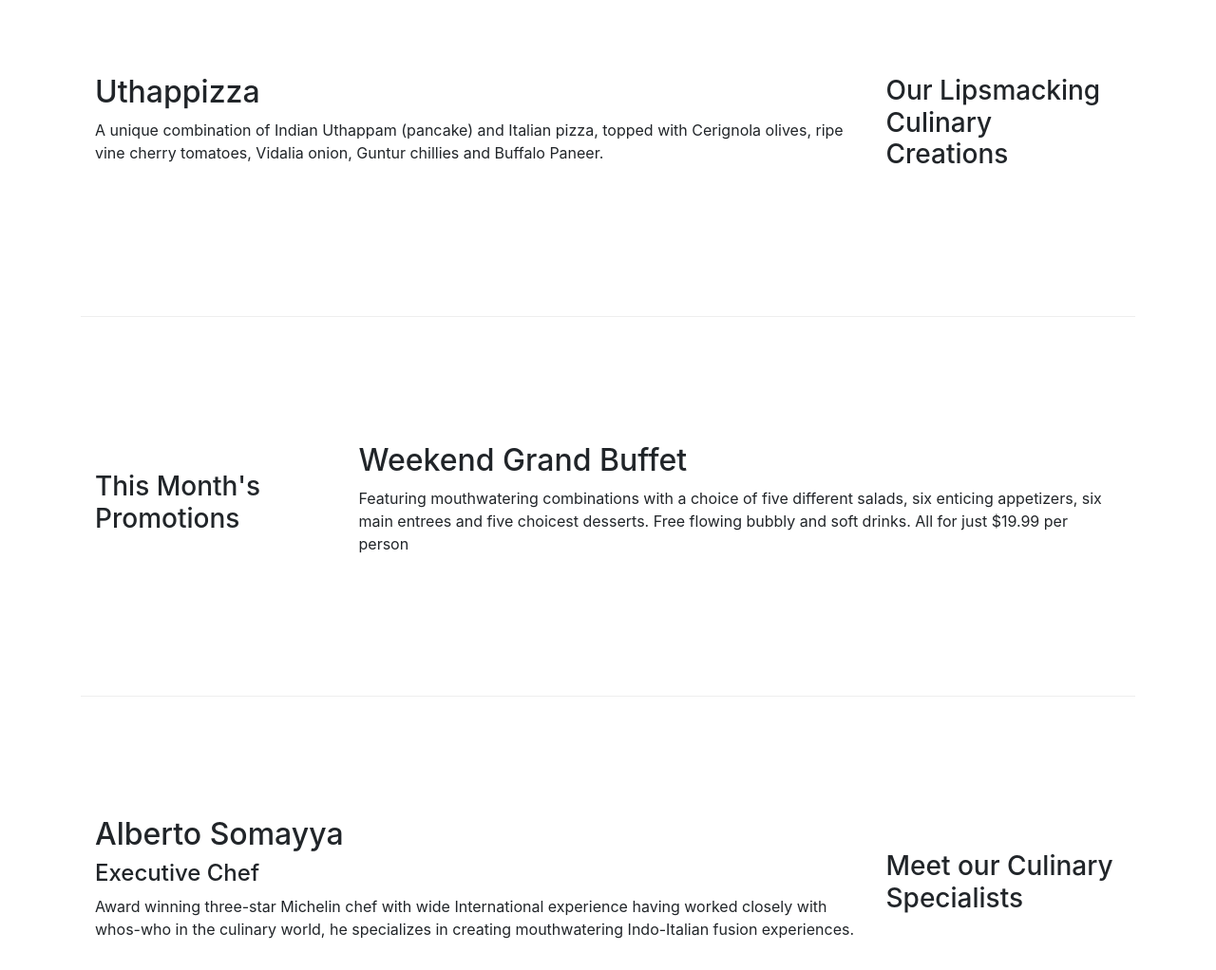
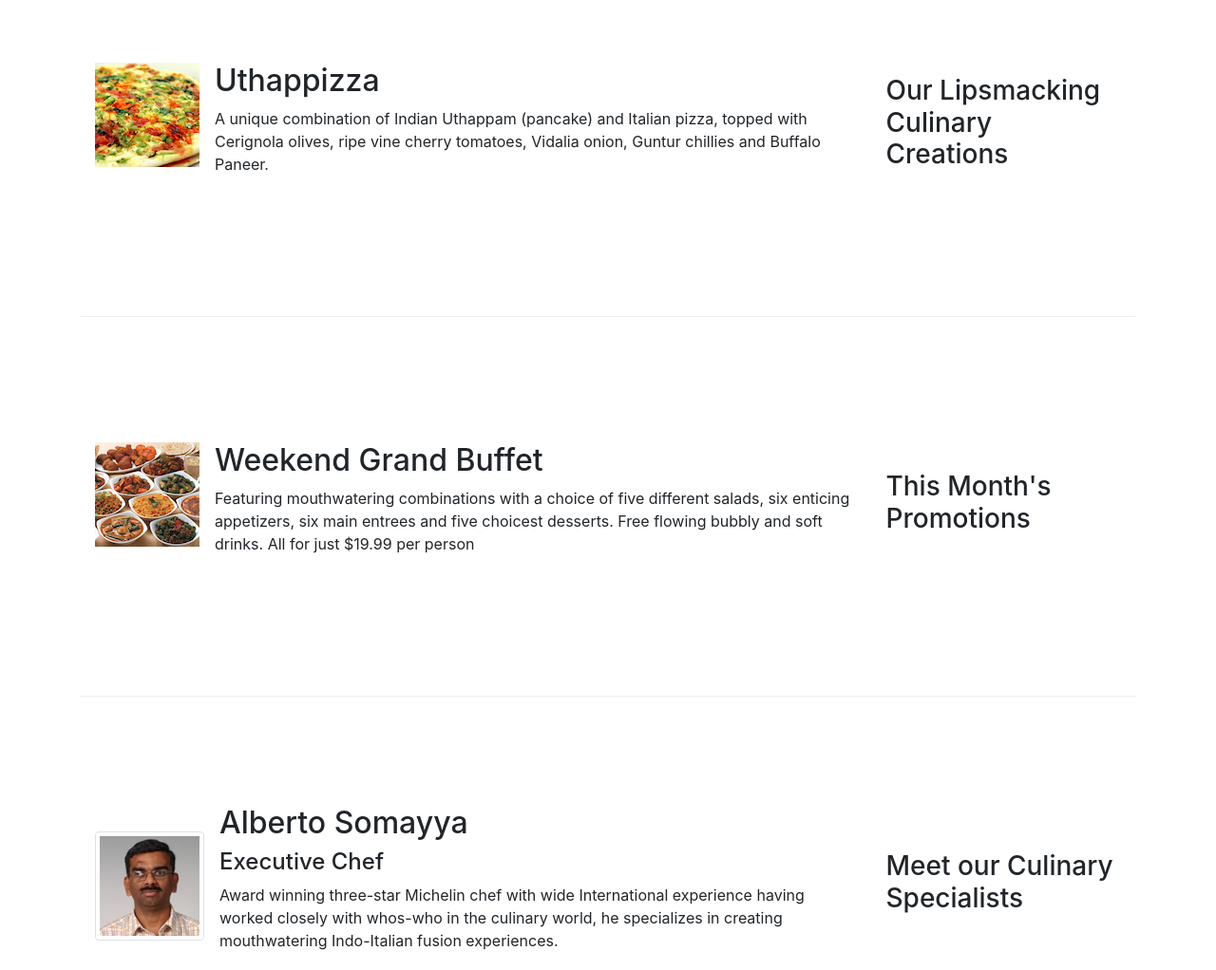
Before and after one commit to lorens247/confusion, a website: page index.html in a window 1280 px wide. Shown: the part 400-1422 px from the top of the page at 95% size. Drawn offline with nearby package versions, Linux system fonts and the light colour scheme.

Commit message:
images and media

```diff
--- a/index.html
+++ b/index.html
@@ -22,7 +22,7 @@
           <button class="navbar-toggler" type="button" data-toggle="collapse" data-target="#Navbar">
               <span class="navbar-toggler-icon"></span>
           </button>
-          <a class="navbar-brand mr-auto" href="#">Ristorante Con Fusion</a>
+          <a class="navbar-brand mr-auto" href="#"><img src="img/logo.png" height="30" width="41"></a>
           <div class="collapse navbar-collapse" id="Navbar">
             <ul class="navbar-nav mr-auto">
               <li class="nav-item active"><a class="nav-link" href="#"><span class="fa fa-home fa-lg"> Home</a>
@@ -39,7 +39,8 @@
                     <h1>Ristorante con Fusion</h1>
                     <p>We will take inspiration from the World's best cuisines, and create a unique fusion experience. Our lipsmacking creations will tickle your culinary senses!</p>
                 </div>
-                <div class="col-12 col-sm">
+                <div class="col-12 col-sm align-self-center">
+                  <img src="img/logo.png" class="img-fluid">
                 </div>
             </div>
         </div>
@@ -50,21 +51,30 @@
             <div class="col-12 col-sm-4 order-sm-last col-md-3">
                 <h3>Our Lipsmacking Culinary Creations</h3>
             </div>
-            <div class="col col-sm prder-sm-first col-md">
-                <h2>Uthappizza</h2>
-                <p>A unique combination of Indian Uthappam (pancake) and Italian pizza, topped with Cerignola olives, ripe vine cherry tomatoes, Vidalia onion, Guntur chillies and Buffalo Paneer.</p>
+            <div class="col col-sm order-sm-first col-md">
+              <div class="media">
+                <img class="d-flex mr-3" img-thumbnail align-self-center src="img/uthappizza.png" alt="uthappizza">
+                <div class="media-body">
+                    <h2 class="mt-0">Uthappizza</h2>
+                    <p class="d-none d-sm-block">A unique combination of Indian Uthappam (pancake) and Italian pizza, topped with Cerignola olives, ripe vine cherry tomatoes, Vidalia onion, Guntur chillies and Buffalo Paneer.</p>
+                </div>
+              </div>
             </div>
         </div>
 
-
         <div class="row row-content align-items-center">
-            <div class="col-12 col-sm-4 col-md-3">
+            <div class="col-12 col-sm-4 order-sm-last col-md-3">
                 <h3>This Month's Promotions</h3>
             </div>
-            <div class="col col-sm col-md">
-                <h2>Weekend Grand Buffet</h2>
-                <p>Featuring mouthwatering combinations with a choice of five different salads, six enticing appetizers, six main entrees and five choicest desserts. Free flowing bubbly and soft drinks. All for just $19.99 per person </p>
+            <div class="col col-sm order-sm-first col-md">
+              <div class="media">
+                <img class="d-flex mr-3" img-thumbnail align-self-center src="img/buffet.png" alt="buffet">
+                <div class="media-body">
+                    <h2 class="mt-0">Weekend Grand Buffet</h2>
+                    <p class="d-none d-sm-block">Featuring mouthwatering combinations with a choice of five different salads, six enticing appetizers, six main entrees and five choicest desserts. Free flowing bubbly and soft drinks. All for just $19.99 per person </p>
+                </div>
             </div>
+          </div>
         </div>
 
         <div class="row row-content align-items-center">
@@ -72,12 +82,18 @@
                 <h3>Meet our Culinary Specialists</h3>
             </div>
             <div class="col col-sm order-sm-first col-md">
-                <h2>Alberto Somayya</h2>
-                <h4>Executive Chef</h4>
-                <p>Award winning three-star Michelin chef with wide International experience having worked closely with whos-who in the culinary world, he specializes in creating mouthwatering Indo-Italian fusion experiences. </p>
+              <div class="media">
+                <img class="d-flex mr-3 img-thumbnail align-self-center" src="img/alberto.png" alt="alberto">
+                <div class="media-body">
+                    <h2 class="mt-0">Alberto Somayya</h2>
+                    <h4>Executive Chef</h4>
+                    <p class="d-none d-sm-block">Award winning three-star Michelin chef with wide International experience having worked closely with whos-who in the culinary world, he specializes in creating mouthwatering Indo-Italian fusion experiences. </p>
+                </div>
+              </div>
             </div>
         </div>
     </div>
+
   <footer class="footer">
         <div class="container">
             <div class="row">
```
Also changed, not shown: aboutus.html (+3 -2 lines), contactus.html (+3 -2 lines), img/alberto.png (added), img/buffet.png (added), img/logo.png (added), img/uthappizza.png (added).
